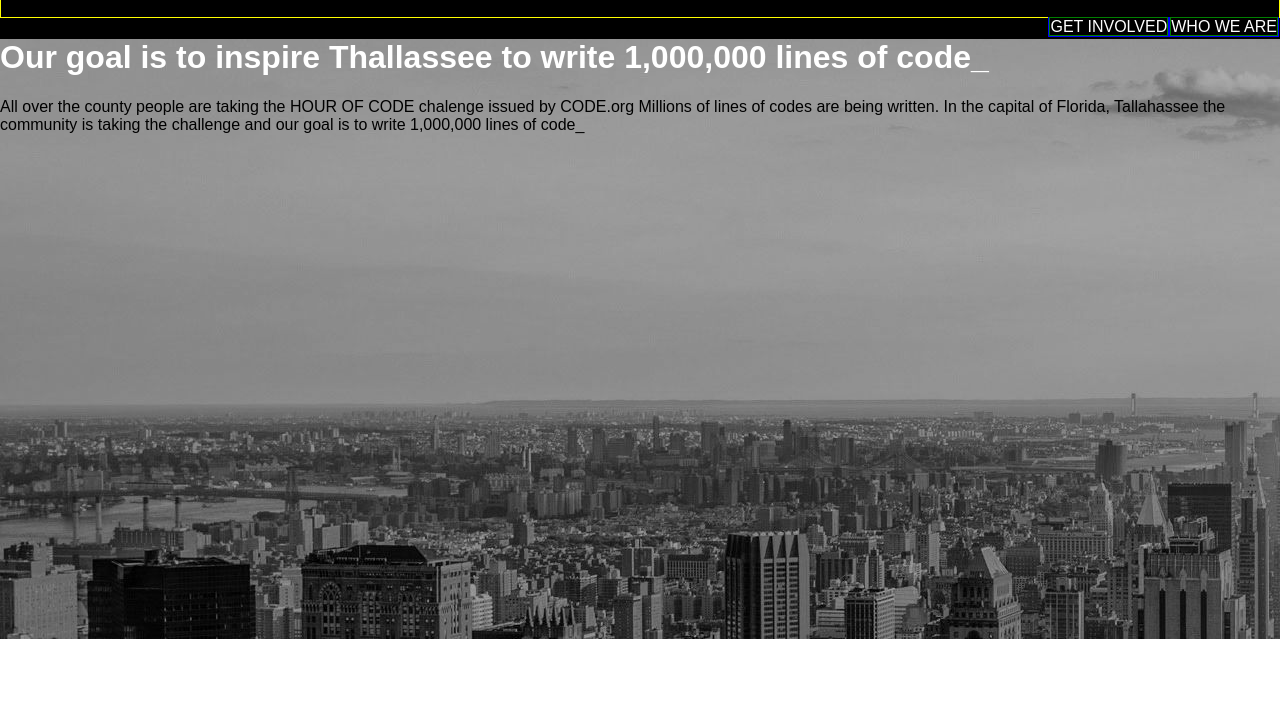
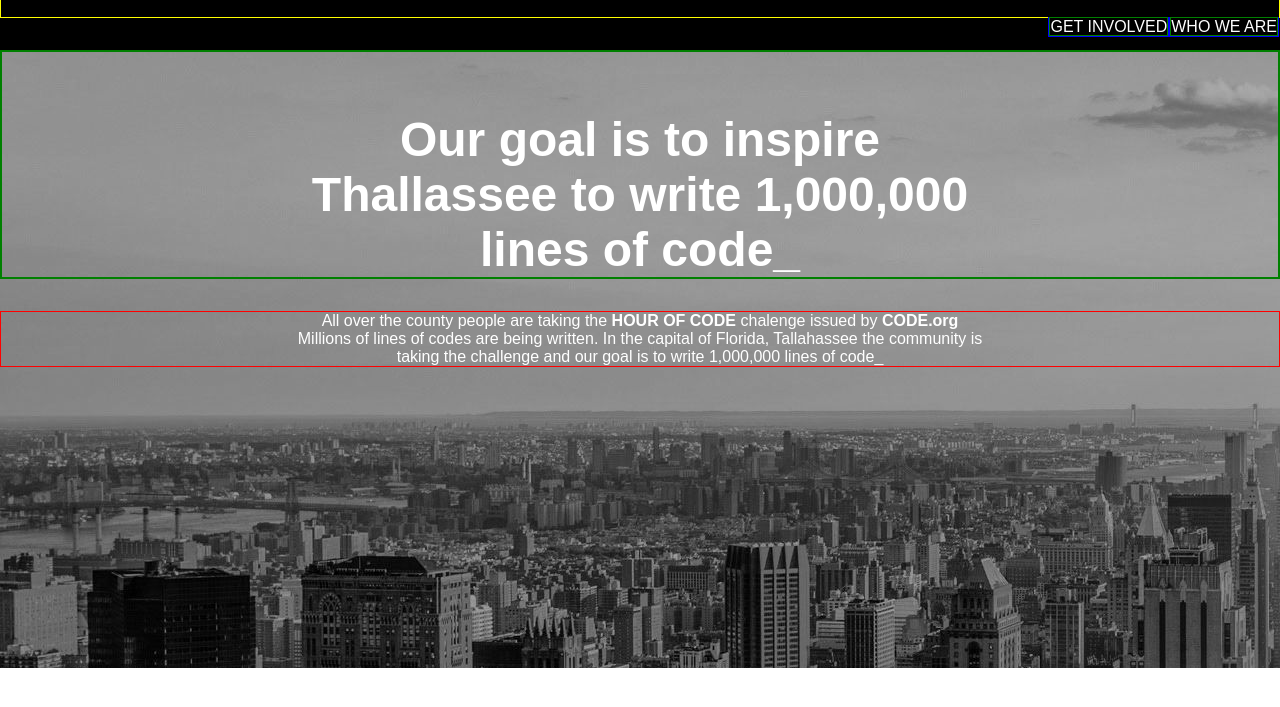
Before and after one commit to yoann-legouguec/maquette, a plain HTML site: page onemillionlines/index1.html in a window 1280 px wide. Shown: the part 25-732 px from the top of the page. Drawn offline with Linux system fonts and the light colour scheme.

Commit message:
ammélioration (section hero)

```diff
--- a/onemillionlines/css/styles1.css
+++ b/onemillionlines/css/styles1.css
@@ -1,22 +1,15 @@
-
+/*général*/
 h1 {
   color: white;
 }
 
-
+/*En tête (header)*/
 header{
   background-color:black;
 }
 
-#hero{
-  background-image: url("../images/hero-image.jpg");
-  height:600px;
-  width: 100%;
-}
-
 nav{
 border: 1px solid yellow;
-
 }
 
 nav ul li{
@@ -24,10 +17,33 @@ nav ul li{
   display:inline-block;
   float:right;
 }
+
 nav ul li a {
   border: 1px solid green;
   color: white;
   text-decoration: none;
   text-transform: uppercase;
+}
 
+/*Parti image (hero)*/
+section{
+  background-image: url("../images/hero-image.jpg");
+  height:618px;
+  width: 100%;
+  text-align: center;
 }
+
+section h1{
+  padding-top: 60px;
+  font-size: 3em;
+  border: 2px solid green;
+}
+section p{
+color: white;
+font-size: 1em;
+border: 1px solid red;
+}
+
+p span{
+  font-weight: bold;
+}
--- a/onemillionlines/index1.html
+++ b/onemillionlines/index1.html
@@ -18,10 +18,10 @@
           <li><a href="">get involved</a></li>
       </nav>
 
-      <div id="hero">
-        <h1>Our goal is to inspire Thallassee to write 1,000,000 lines of code_</h1>
-        <p>All over the county people are taking the HOUR OF CODE chalenge issued by CODE.org Millions of lines of codes are being written. In the capital of Florida, Tallahassee the community is taking the challenge and our goal is to write 1,000,000 lines of code_</p>
-      </div>
+      <section>
+        <h1>Our goal is to inspire</br>Thallassee to write 1,000,000<br>lines of code_</h1>
+        <p>All over the county people are taking the <span>HOUR OF CODE</span> chalenge issued by <span>CODE.org</span> </br>Millions of lines of codes are being written. In the capital of Florida, Tallahassee the community is</br>taking the challenge and our goal is to write 1,000,000 lines of code_</p>
+      </section>
 
     </header>
 
```
Also changed, not shown: 1 other file.
